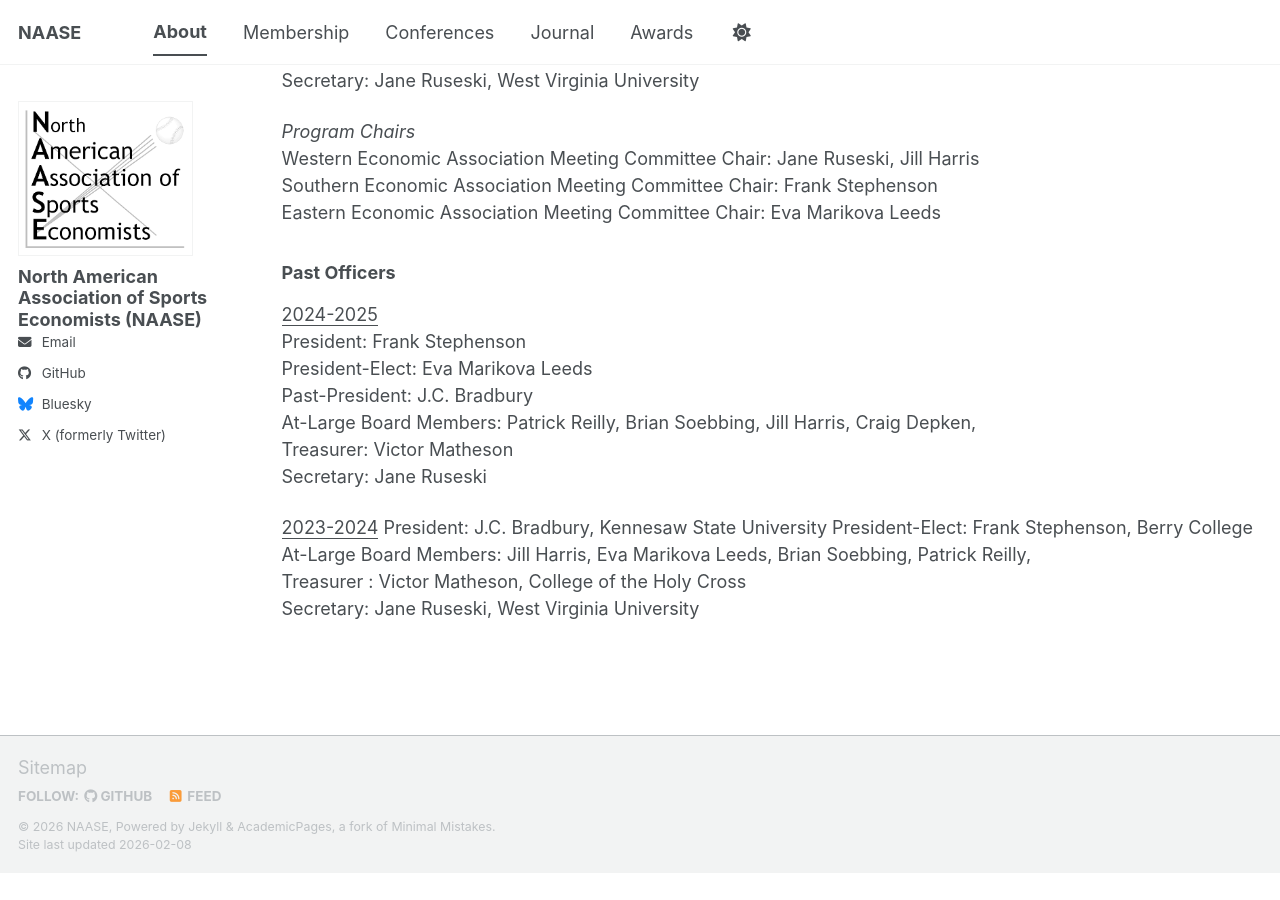
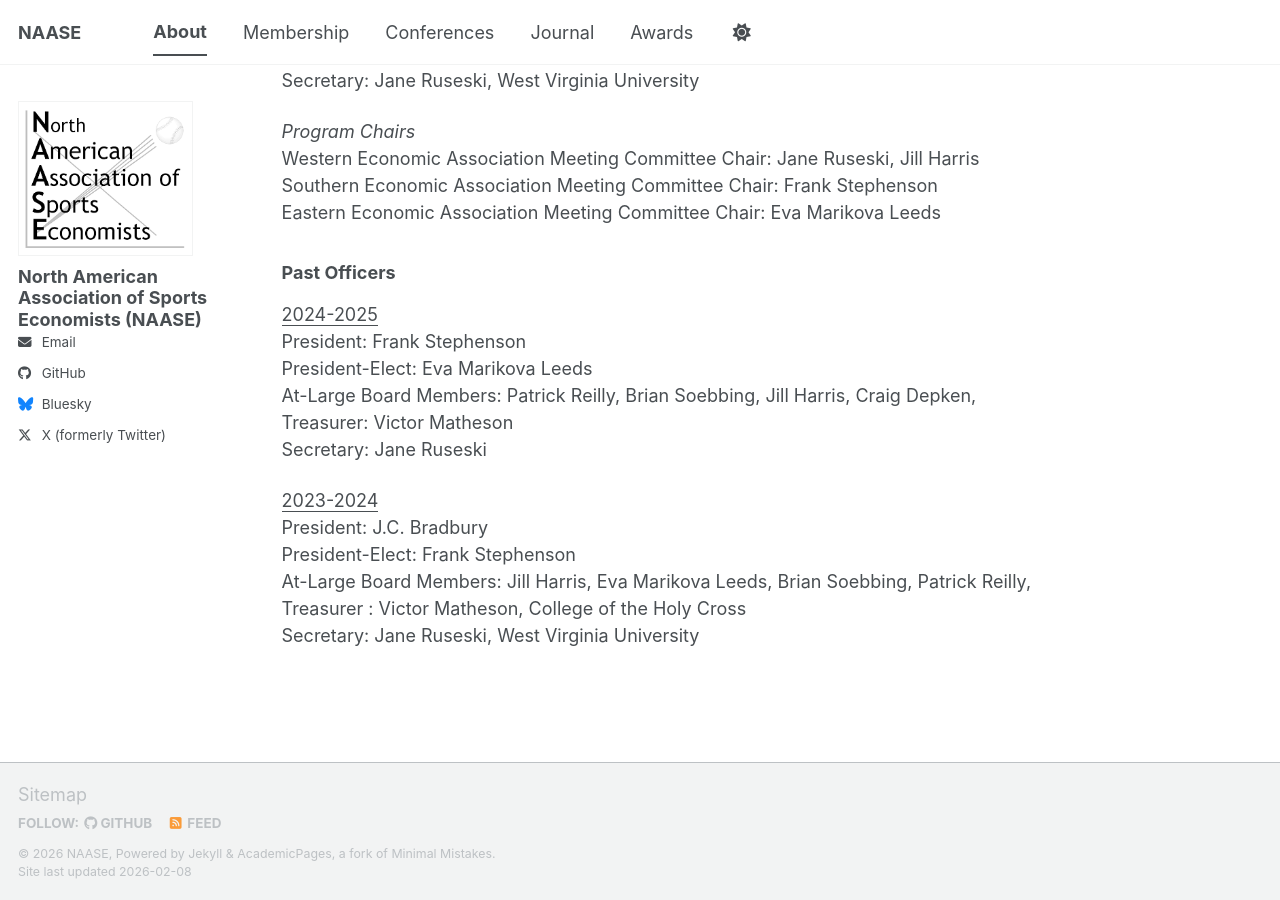
Before and after one commit to naaseweb/naaseweb.github.io, a Jekyll site: the page built from _pages/about-us.md, in a window 1280 px wide and 900 px high, scrolled down 755 px. Built offline with Jekyll 4.4.1, drawn with Linux system fonts in a browser that asks for light colours; a script bundle is joined from its source files by our own code; library files that are not in the unit come from our copies; before the commit the page ends 1628 px from its top, so only the background shows below that.

Commit message:
Update about-us.md

```diff
--- a/_pages/about-us.md
+++ b/_pages/about-us.md
@@ -35,7 +35,6 @@
 <u>2024-2025</u>
 President: Frank Stephenson
 President-Elect: Eva Marikova Leeds
-Past-President: J.C. Bradbury
 At-Large Board Members:
 Patrick Reilly,
 Brian Soebbing,
@@ -45,8 +44,8 @@
 Secretary:  Jane Ruseski
 
 <u>2023-2024</u>
-President: J.C. Bradbury, Kennesaw State University
-President-Elect: Frank Stephenson, Berry College
+President: J.C. Bradbury
+President-Elect: Frank Stephenson
 At-Large Board Members:
 Jill Harris,
 Eva Marikova Leeds,
```
